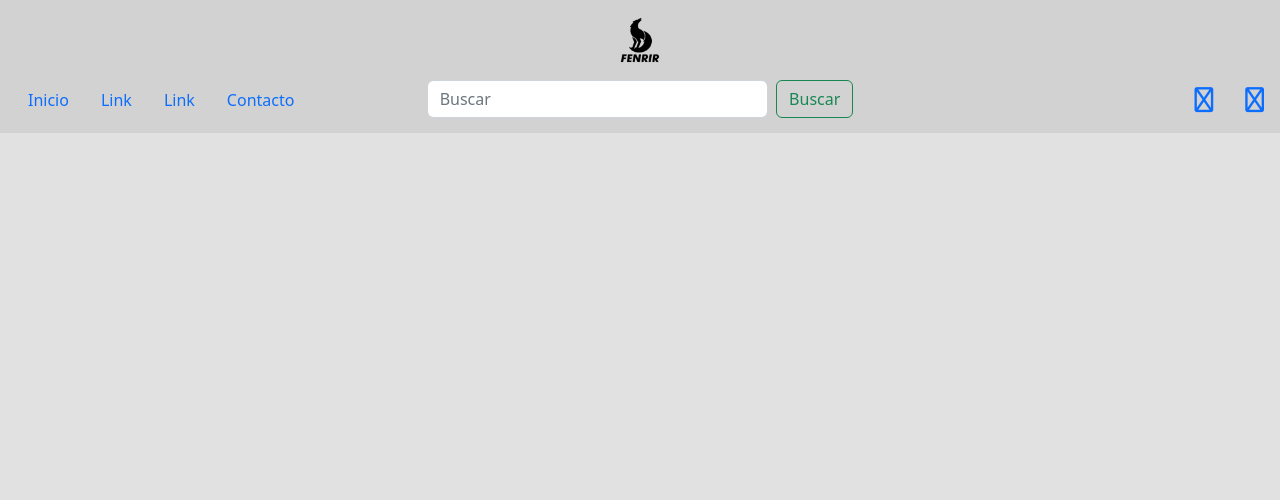
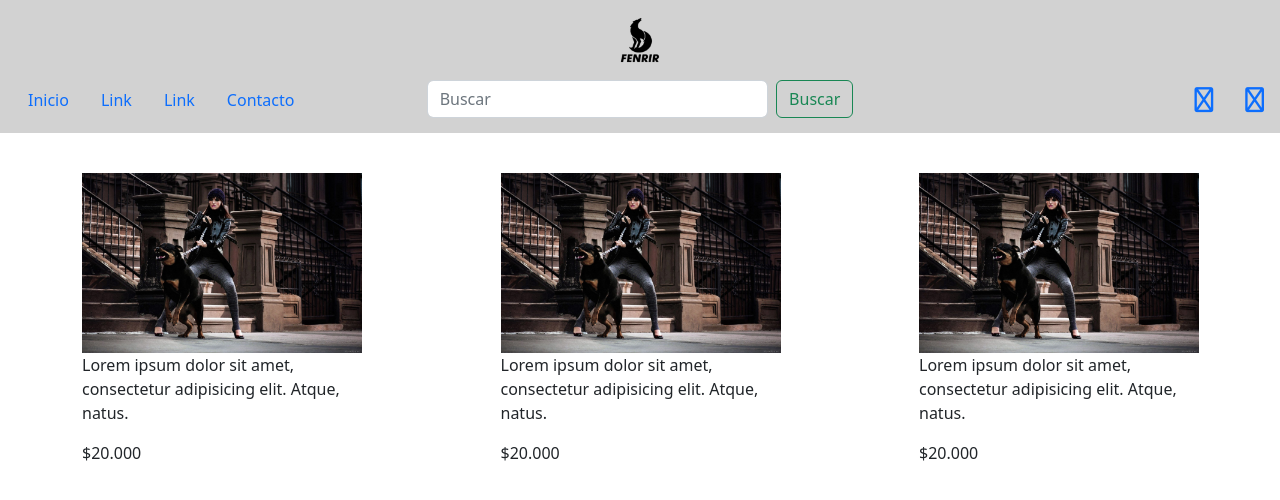
Before and after one commit to Santiagozapataaaa/proyectoFinalHerramientas, a PHP site: page /inicio in a window 1280 px wide. Shown: the top 500 px of the page. Run offline with PHP 8.4, Linux system fonts and the light colour scheme; some libraries are stand-ins or nearby versions.

Commit message:
estructura terminada

```diff
--- a/config.php
+++ b/config.php
@@ -1,5 +1,4 @@
 <?php
-// define('urlsite','http://localhost/proyectos/proyectoFinalHerramientas');
     $lista_controladores['inicio'] = 'inicioController';
     $lista_controladores['iniciar_sesion'] = 'loginController';
     $lista_controladores['contacto'] = 'contactoController';
--- a/model/inicioModel.php
+++ b/model/inicioModel.php
@@ -12,13 +12,17 @@
 
         public function insertar($tabla, $datos)
         {
-            $consulta = 'insert into'.$tabla.' values('.$datos.')';
-            $resultado = $this->conn->query($consulta);
+            $sql = 'insert into'.$tabla.' values('.$datos.')';
+            $consulta = mysqli_prepare($this->conn, $sql);
 
-            if ($resultado)
+            mysqli_stmt_execute($consulta);
+
+            if (mysqli_stmt_fetch($consulta))
             {
+                $consulta->close();
                 return true;
             }else{
+                $consulta->close();
                 return false;
             }
         }
--- a/view/css/index.css
+++ b/view/css/index.css
@@ -1,5 +1,4 @@
 body{
-    background-color: #e1e1e1 !important;
     margin: 0px;
     padding: 0px;
 }
@@ -30,3 +29,27 @@ body{
 .login i{
     font-size: 25px;
 }
+
+.contenido{
+    display: flex;
+    justify-content: space-between;
+    margin-top: 40px !important;
+}
+
+.item-content div{
+    overflow: hidden;
+    width: 280px;
+    height: 180px;
+}
+
+.item-content img{
+    width: 100%;
+    height: 100%;
+    cursor: pointer;
+    transition: 0.8;
+    object-fit: cover;
+}
+
+.item-content img:hover{
+    transform: scale(1.2);
+}
--- a/view/inicio.php
+++ b/view/inicio.php
@@ -2,15 +2,35 @@
 include('./view/layouts/header.php');
 // Contenido
 ?>
-<div class="container-fluid">
+<div class="container">
     <div class="row">
         <div class="col contenido">
-
+            <div class="col-lg-3 item-content">
+                <div>
+                    <img src="./view/img/background.jpg" alt="">
+                </div>
+                <p>Lorem ipsum dolor sit amet, consectetur adipisicing elit. Atque, natus.</p>
+                <p>$20.000</p>
+            </div>
+            <div class="col-lg-3 item-content">
+                <div>
+                    <img src="./view/img/background.jpg" alt="">
+                </div>
+                <p>Lorem ipsum dolor sit amet, consectetur adipisicing elit. Atque, natus.</p>
+                <p>$20.000</p>
+            </div>
+            <div class="col-lg-3 item-content">
+                <div>
+                    <img src="./view/img/background.jpg" alt="">
+                </div>
+                <p>Lorem ipsum dolor sit amet, consectetur adipisicing elit. Atque, natus.</p>
+                <p>$20.000</p>
+            </div>
         </div>
     </div>
 </div>
 
 <?php
-    // Contenido
-    include('./view/layouts/footer.php');
+// Contenido
+include('./view/layouts/footer.php');
 ?>
```
